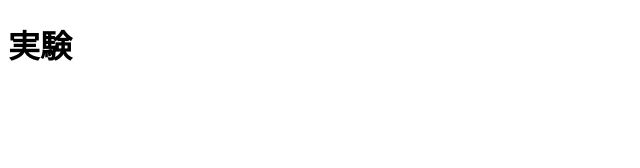
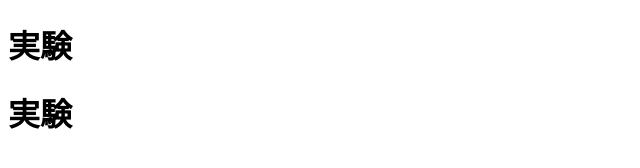
Before and after one commit to Anzudou2-8/anzudou2-8.github.io, a plain HTML site: page main/index.html in a window 1280 px wide. Shown: the whole page, without its empty margins (0-640 px from the left). Drawn offline with Linux system fonts and the light colour scheme.

Commit message:
Update index.html

```diff
--- a/main/index.html
+++ b/main/index.html
@@ -8,5 +8,7 @@
 </head>
 <body>
     <h1>実験</h1>
+    <h1>実験</h1>
 </body>
+
 </html>
```
